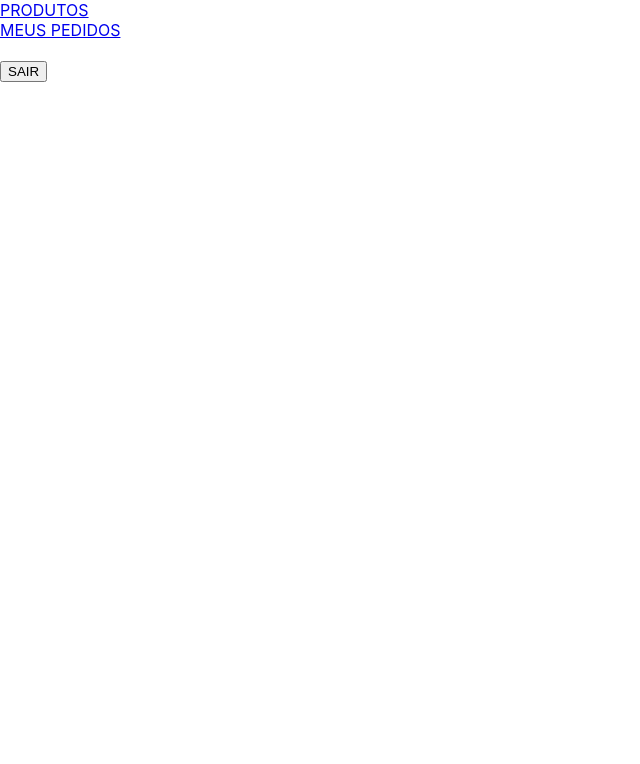
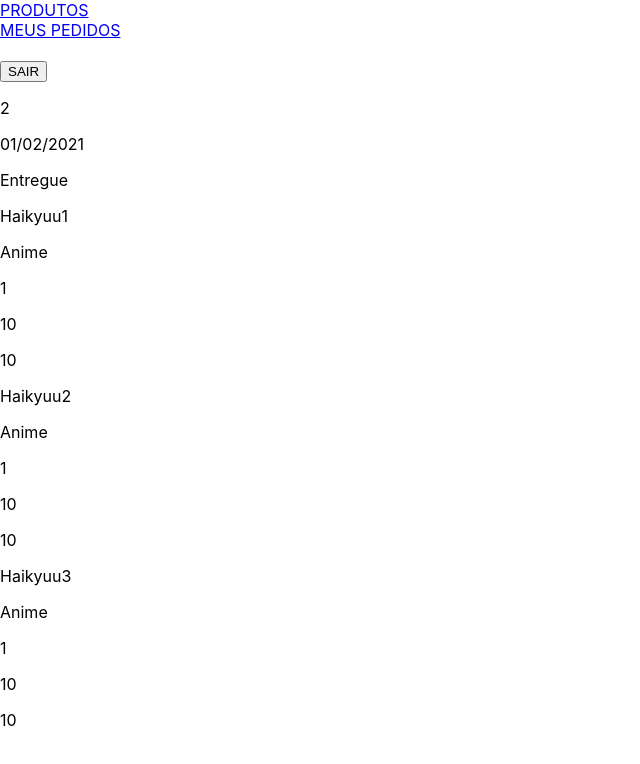
Before and after one commit to RabeloGuedes/Delivery-App, a React (Create React App) app in the folder front-end/: page /customer/orders/1 in a window 1280 px wide. Shown: the top 764 px of the page, without its empty margins (0-640 px from the left). Built offline with nearby package versions, Linux system fonts and the light colour scheme.

Commit message:
fix: Corrige conflitos de branch.

```diff
--- a/front-end/src/components/card-orders/CardOrders.jsx
+++ b/front-end/src/components/card-orders/CardOrders.jsx
@@ -1,3 +1,4 @@
+import { useNavigate } from 'react-router-dom';
 import Proptypes from 'prop-types';
 
 export default function CardOrders({
@@ -6,13 +7,18 @@
   orderDate,
   orderPrice,
 }) {
+  const navigate = useNavigate();
   return (
-    <div>
-      <p
+    <div
+      className="card-orders"
+    >
+      <button
+        type="button"
         data-testid={ `customer_orders__element-order-id-${orderId}` }
+        onClick={ () => navigate(`/customer/orders/${orderId}`) }
       >
         { orderId }
-      </p>
+      </button>
       <p
         data-testid={ `customer_orders__element-delivery-status-${orderId}` }
       >
--- a/front-end/src/components/card-product/CardProduct.jsx
+++ b/front-end/src/components/card-product/CardProduct.jsx
@@ -16,7 +16,6 @@
       const newCart = cart.map((item) => {
         if (item.id === id && item.quantity > 0) {
           return { ...item,
-            productId: id,
             quantity: item.quantity - 1,
             subTotal: Number((Number(item.subTotal) - Number(price)).toFixed(2)) };
         }
@@ -30,9 +29,9 @@
   const addToCart = () => {
     const cart = JSON.parse(localStorage.getItem('cart')) || [];
     const product = {
+      id,
       name: productName,
       price,
-      productId: id,
       quantity: 1,
       subTotal: Number(price),
     };
@@ -40,7 +39,6 @@
       const newCart = cart.map((item) => {
         if (item.id === id) {
           return { ...item,
-            productId: id,
             quantity: Number(item.quantity) + 1,
             subTotal: Number((Number(item.subTotal) + Number(price)).toFixed(2)) };
         }
@@ -59,7 +57,7 @@
     const cart = JSON.parse(localStorage.getItem('cart')) || [];
     setQuantity(target.value);
     const product = {
-      productId: id,
+      id,
       name: productName,
       price,
       quantity: target.value,
@@ -75,7 +73,6 @@
         if (item.id === id) {
           return {
             ...item,
-            productId: id,
             quantity: target.value,
             subTotal: Number(item.price) * Number(target.value),
           };
--- /dev/null
+++ b/front-end/src/components/order-details-header/OrderDetailsHeader.jsx
@@ -0,0 +1,42 @@
+import Proptypes from 'prop-types';
+
+export default function OrderDetailsHeader({
+  orderId,
+  // sellerName,
+  delivetyStatus,
+  orderDate,
+  // index,
+}) {
+  return (
+    <div>
+      <p
+        data-testid="customer_order_details__element-order-details-label-order-id"
+      >
+        { orderId }
+      </p>
+      {/* <p
+        data-testid="customer_order_details__element-order-details-label-seller-name"
+      >
+        { selleName }
+      </p> */}
+      <p
+        data-testid="customer_order_details__element-order-details-label-order-date"
+      >
+        { orderDate }
+      </p>
+      <p
+        data-testid="customer_order_details__element-order-details-label-order-date"
+        // data-testid={ `customer_order_details__
+        // element-order-details-label-delivery-status-${index}` }
+      >
+        { delivetyStatus }
+      </p>
+    </div>
+  );
+}
+
+OrderDetailsHeader.propTypes = {
+  id: Proptypes.number,
+  name: Proptypes.string,
+  date: Proptypes.string,
+}.isRequired;
--- /dev/null
+++ b/front-end/src/components/order-details-item/OrderDetailsItem.jsx
@@ -0,0 +1,45 @@
+import Proptypes from 'prop-types';
+
+export default function OrderDetailsItem({
+  item,
+  description,
+  quantity,
+  price,
+  subtotal,
+}) {
+  return (
+    <div>
+      <p
+        data-testid="customer_order_details__element-order-details-label-order-id"
+      >
+        { item }
+      </p>
+      <p
+        data-testid="customer_order_details__element-order-details-label-seller-name"
+      >
+        { description }
+      </p>
+      <p
+        data-testid="customer_order_details__element-order-details-label-order-date"
+      >
+        { quantity }
+      </p>
+      <p
+        data-testid="customer_order_details__element-order-details-label-order-date"
+      >
+        { price }
+      </p>
+      <p
+        data-testid="customer_order_details__element-order-details-label-order-date"
+      >
+        { subtotal }
+      </p>
+    </div>
+  );
+}
+
+OrderDetailsItem.propTypes = {
+  id: Proptypes.number,
+  name: Proptypes.string,
+  date: Proptypes.string,
+}.isRequired;
--- a/front-end/src/pages/checkout/Checkout.jsx
+++ b/front-end/src/pages/checkout/Checkout.jsx
@@ -1,8 +1,10 @@
 import { useState } from 'react';
+import { useNavigate } from 'react-router-dom';
 import Navbar from '../../components/navbar/NavBar';
 import CheckoutProduct from '../../components/checkout-product/CheckoutProduct';
 
 export default function Checkout() {
+  const navigate = useNavigate();
   const [cart, setCart] = useState(JSON.parse(localStorage.getItem('cart')) || []);
 
   const totalPrice = cart.reduce((acc, curr) => Number(acc) + Number(curr.subTotal), 0);
@@ -51,6 +53,7 @@
       <button
         type="button"
         data-testid="customer_checkout__button-submit-order"
+        onClick={ () => navigate('/customer/orders/1') }
       >
         Finaliza compra
       </button>
--- a/front-end/src/pages/orders-details/OrdersDetails.jsx
+++ b/front-end/src/pages/orders-details/OrdersDetails.jsx
@@ -1,13 +1,37 @@
-// import React, { useContext } from 'react';
-// import { useNavigate, useLocation } from 'react-router-dom';
-// import MainContext from '../../Context/MainContext';
+import { useContext } from 'react';
+import MainContext from '../../context/MainContext';
 import NavBar from '../../components/navbar/NavBar';
-// import './CustomerOrdersDetails.css';
+import OrderDetailsHeader from '../../components/order-details-header/OrderDetailsHeader';
+import OrderDetailsItem from '../../components/order-details-item/OrderDetailsItem';
+
+const itemsMock = [
+  { id: 1, item: 'Haikyuu1', description: 'Anime', quantity: 1, price: 10, subtotal: 10 },
+  { id: 2, item: 'Haikyuu2', description: 'Anime', quantity: 1, price: 10, subtotal: 10 },
+  { id: 3, item: 'Haikyuu3', description: 'Anime', quantity: 1, price: 10, subtotal: 10 },
+];
+
+const populateOrderDetailsItem = (itemsMocks) => itemsMocks.map((order) => (
+  <div
+    key={ order.id }
+  >
+    <OrderDetailsItem
+      { ...order }
+    />
+  </div>
+));
 
 export default function OrdersDetails() {
+  const {
+    orders,
+  } = useContext(MainContext);
+
   return (
     <div>
       <NavBar />
+      <OrderDetailsHeader
+        { ...orders[1] }
+      />
+      { populateOrderDetailsItem(itemsMock) }
     </div>
   );
 }
--- a/front-end/src/pages/orders/Orders.jsx
+++ b/front-end/src/pages/orders/Orders.jsx
@@ -1,14 +1,14 @@
-import { useState, useEffect } from 'react';
+import { useEffect, useContext } from 'react';
 import NavBar from '../../components/navbar/NavBar';
 import CardOrders from '../../components/card-orders/CardOrders';
 import { getAllOrders } from '../../services/APIs';
+import MainContext from '../../context/MainContext';
 
 export default function Orders() {
-  const [orders, setOrders] = useState([
-    { orderId: 1, delivetyStatus: 'Entregue', orderDate: '01/01/2021', orderPrice: 10 },
-    { orderId: 2, delivetyStatus: 'Entregue', orderDate: '01/02/2021', orderPrice: 10 },
-    { orderId: 3, delivetyStatus: 'Entregue', orderDate: '01/04/2021', orderPrice: 10 },
-  ]);
+  const {
+    orders,
+    setOrders,
+  } = useContext(MainContext);
 
   useEffect(() => {
     async function getitems() {
--- a/front-end/src/pages/products/Products.jsx
+++ b/front-end/src/pages/products/Products.jsx
@@ -48,7 +48,8 @@
       <button
         type="button"
         onClick={ () => navigate('/customer/checkout') }
-        disabled={ cart.length === 0 }
+        // disabled={ cart.length === 0 }
+        disabled={ totalPrice === 0 }
         data-testid="customer_products__button-cart"
       >
         <h3
--- a/front-end/src/provider/MainProvider.js
+++ b/front-end/src/provider/MainProvider.js
@@ -5,7 +5,12 @@
 function MainProvider({ children }) {
   const [user, setUser] = useState('');
   const [products, setProducts] = useState([]);
-  const [orders, setOrders] = useState([]);
+  // const [orders, setOrders] = useState([]);
+  const [orders, setOrders] = useState([
+    { orderId: 1, delivetyStatus: 'Entregue', orderDate: '01/01/2021', orderPrice: 11 },
+    { orderId: 2, delivetyStatus: 'Entregue', orderDate: '01/02/2021', orderPrice: 12 },
+    { orderId: 3, delivetyStatus: 'Entregue', orderDate: '01/04/2021', orderPrice: 14 },
+  ]);
 
   // const [selectedListItems, setSelectedListItems] = useState('');
   // const [searchItem, setSearchItem] = useState('');
```
